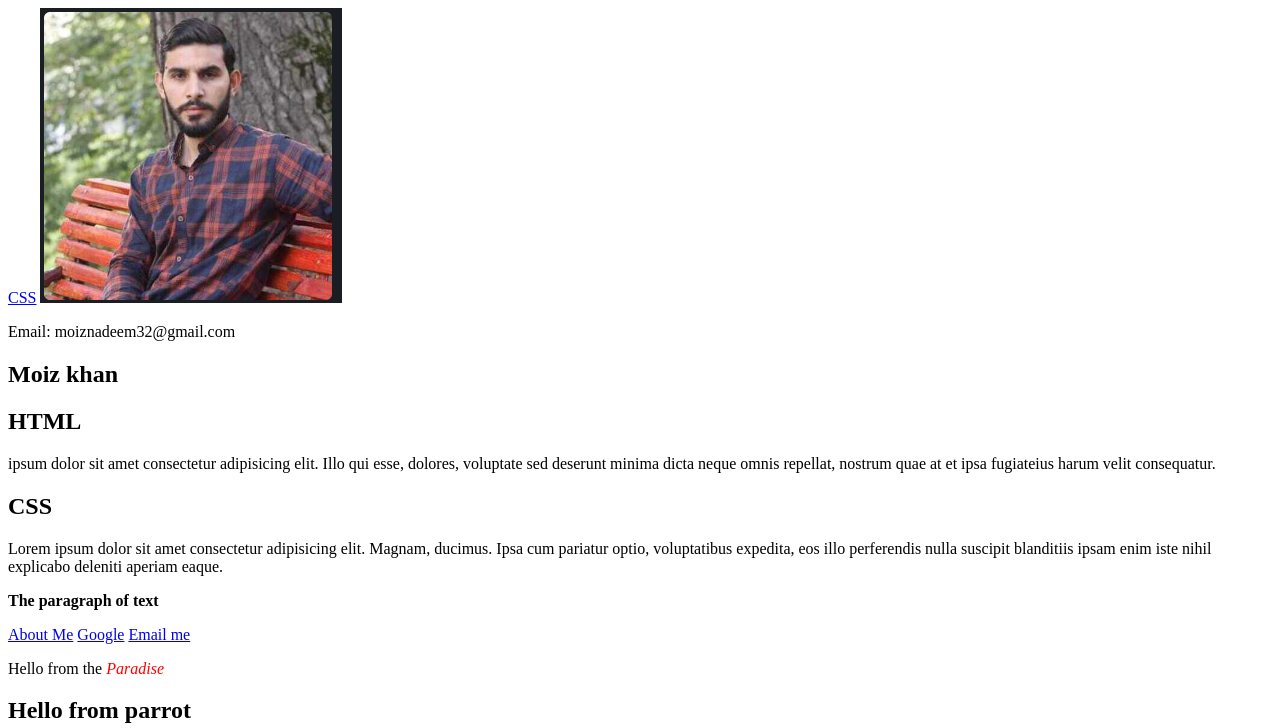
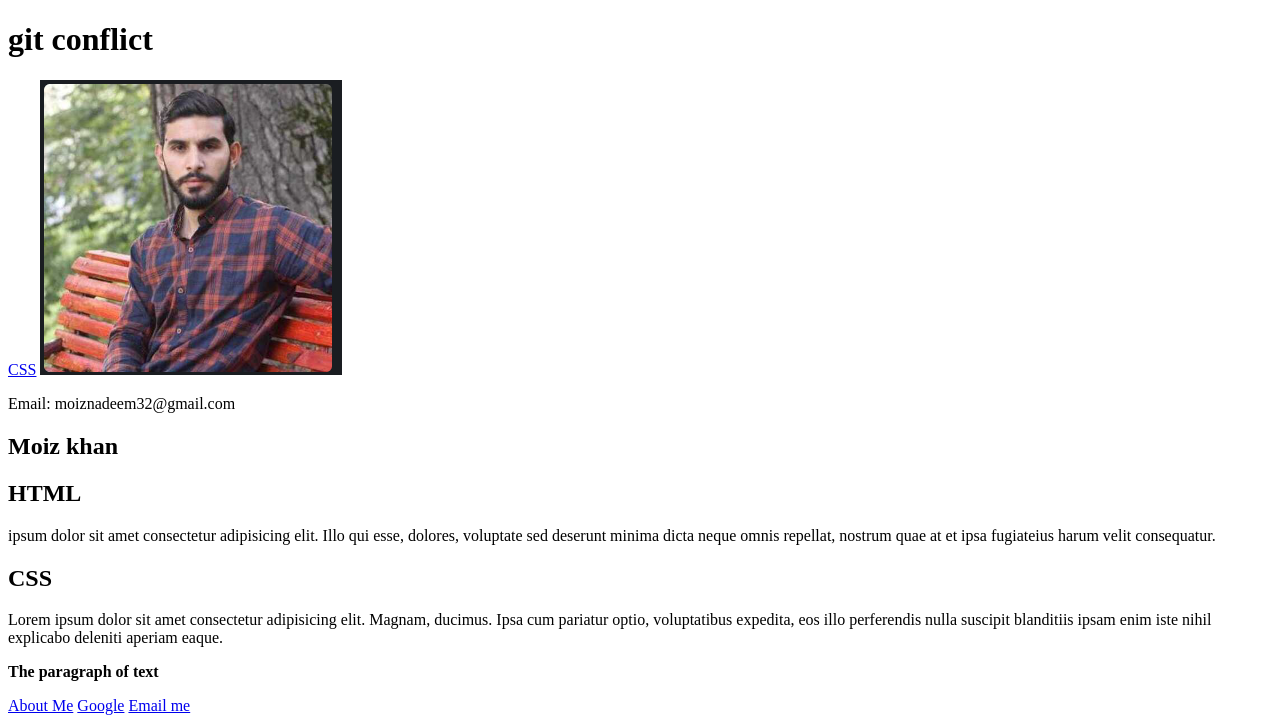
Before and after one commit to moiz-2211-020/learning_repository, a plain HTML site: page HTML and CSS/index.html in a window 1280 px wide. Shown: the top 728 px of the page. Drawn offline with Linux system fonts and the light colour scheme.

Commit message:
Update index.html

```diff
--- a/HTML and CSS/index.html
+++ b/HTML and CSS/index.html
@@ -7,6 +7,7 @@
 
     </head>
     <body>
+        <h1>git conflict</h1>
         <a href="#css-section"> CSS</a>
         <img src="images/moiz.png" alt="Moiz khan image">
         <p> Email: moiznadeem32@gmail.com</p>
```
